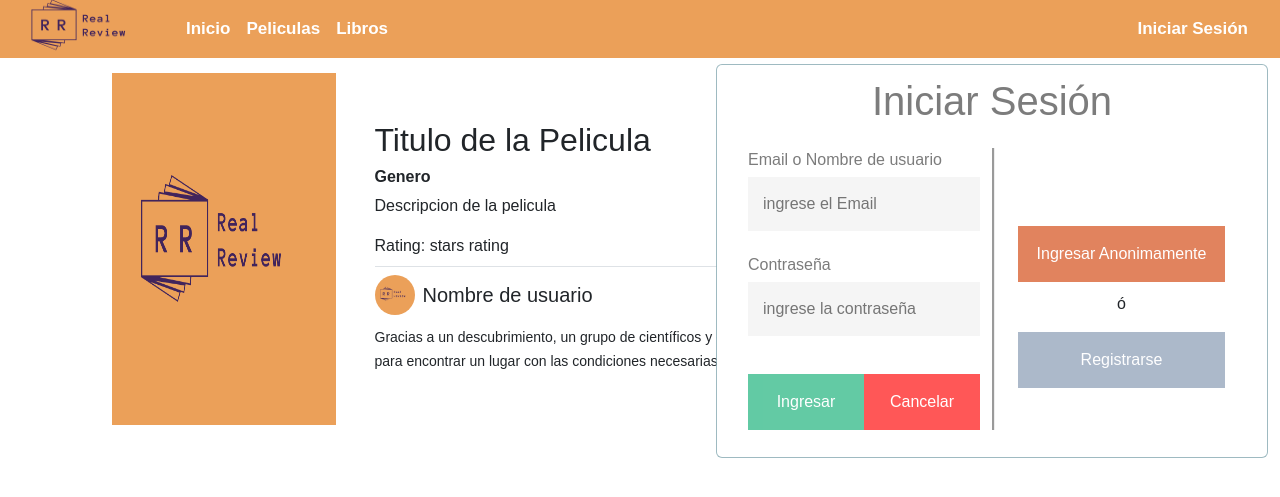
After one commit to BeaVix/Pagina-Reviews, a PHP site: page /PHP/Public/libros.php in a window 1280 px wide, after a click on "Iniciar Sesión". The commit adds this page. Shown: the top 497 px of the page. Run offline with PHP 8.4, Linux system fonts and the light colour scheme.

Commit message:
Cargar peliculas + login AJAX

```diff
--- a/CSS/style.css
+++ b/CSS/style.css
@@ -1,29 +1,35 @@
 body {
     margin: 0;
     font-family: Arial, Helvetica, sans-serif;
+    overflow-x: scroll;
 }
 
 /*Nav*/
 
 .navbar {
-    height: 7.5vh;
-    background-color: #f9ded3;
+    height: 7.2vh;
+    background-color: #eba059;
 }
 
-.navbar a, img {
+.navbar a {
     height: max-content;
     float: left;
     display: block;
     color: white;
     font-weight: bold;
     text-align: center;
-    padding: 20px 16px;
+    padding: 20px 20px;
     text-decoration: none;
     font-size: 17px;
 }
 
+.navbar img {
+    height: 150px;
+    width:  150px;
+}
+
 .navbar a:hover {
-    background-color: #fdd1b6;
+    background-color: rgba(255, 255, 255, 0.486);
     color: black;
 }
 
@@ -32,6 +38,10 @@ body {
 }
 
 /*Dropdown*/
+
+.dropdown-menu{
+    border: 1px solid #89abb4d0;
+}
 
 .dropdown-item{
     width: 550px;
@@ -57,7 +67,7 @@ body {
 /*Formulario*/
 
 h1 {
-    color: #89abb4;
+    color: #7c7c7c;
     text-align: center;
 }
 
@@ -66,7 +76,7 @@ hr{
 }
 
 label {
-    color: #89abb4d0;
+    color: #7c7c7c;
 }
 
 input[type=text], input[type=email], input[type=password] {
@@ -78,19 +88,18 @@ input[type=text], input[type=email], input[type=password] {
 }
 
 input[type=text]:focus, input[type=email]:focus, input[type=password]:focus {
-    background-color: #ddd;
-    outline: none;
+    background-color: rgba(245, 245, 245, 0.822);
+    outline:1px solid #c7b6be;
 }
 
 /*Botones*/
 
 .btn {
     color: white;
-    padding: 16px 20px;
+    padding: 16px 14px;
     border: none;
     cursor: pointer;
     width: 90%;
-    margin-bottom:10px;
     border-radius: 0px;
     opacity: 0.8;
 }
@@ -114,25 +123,38 @@ input[type=text]:focus, input[type=email]:focus, input[type=password]:focus {
 }
 
 .User{
-    background-color: #c7b6bec4;
+    background-color: #d13b00c9;
+    margin-bottom:10px;
 }
 
 .User:hover{
-    background-color: #c7b6be;
+    background-color: #d13b00;
     color: white;
 }
 
 .signin{
-    background-color: #a09299d3;
+    background-color: #899ab4de;
 }
 
 .signin:hover{
-    background-color: #a09299;
+    background-color: #899ab4;
     color: white;
 }
 
 .formBtn{
     display: flex;
+}
+
+.btn-comment{
+    border: none;
+    border-radius: 8px;
+    padding: 10px 20px;
+    color: white;
+    background-color: #eba059d2;
+}
+
+.btn-comment:hover {
+    background-color: #eba059;
 }
 
 /*Modal*/
@@ -151,6 +173,57 @@ input[type=text]:focus, input[type=email]:focus, input[type=password]:focus {
     width: 550px;
     padding: 20px;
 }
+
+
+/*Index*/
+
+.text-books{
+    margin-top: 150px;
+}
+
+.text-post{
+    margin-top: 10px;
+}
+
+.img-carrousel{
+    height: 14rem;
+}
+
+.card-img{
+    border-radius: 50%;
+    width: 60px;
+    height: 60px;
+}
+
+.card-img-user{
+    border-radius: 50%;
+    width: 40px;
+    height: 40px;
+}
+
+.d-flex{
+    align-items: center;
+}
+
+textarea{
+    width: 100%;
+    padding: 15px;
+    border: none;
+    border-radius: 10px;
+    background: whitesmoke;
+}
+
+textarea:focus {
+    background-color: rgba(245, 245, 245, 0.822);
+    outline: none;
+}
+
+
+.Poster{
+    width: 14rem;
+    height: 22rem;
+}
+
 
 @media screen and (max-width: 600px) {
     .navbar a:not(:first-child) {display: none;}
--- /dev/null
+++ b/Config/BDD_Config.php
@@ -0,0 +1,6 @@
+<?php
+    define("BDDNombre", 'ReviewsBD');
+    define("BDDServer", 'localhost');
+    define("BDDUser", 'root');
+    define('BDDPass', 'usbw');
+?>
--- /dev/null
+++ b/JS/AJAX.js
@@ -0,0 +1,23 @@
+/* Iniciar sesión sin ir directamente a loginAuth.php usando Fetch */
+async function signIn(){
+    const loginbtn = document.querySelector('#nav-login');
+    const formErr = document.querySelector('#login-form-error');
+
+    const name = document.querySelector('#email').value;
+    const pass = document.querySelector('#psw').value;
+
+    let data = new FormData();
+    data.append('user', name);
+    data.append('psw', pass);
+
+    let response = await fetch('../Private/loginAuth.php', {
+        method: 'POST',
+        body: data
+    });
+    let result = await response.text();
+    console.log(result);
+}
+
+function anonSignIn(){
+
+}
--- a/PHP/Private/Clases/database.php
+++ b/PHP/Private/Clases/database.php
@@ -5,9 +5,9 @@
 
 	namespace BDD;
 	use PDO;
-use PDOException;
+	use PDOException;
 
-	class database{
+	class Database{
 		public $BDDCon; //Conexion PDO a la base de datos
 
 		function __construct(){
@@ -16,7 +16,7 @@ use PDOException;
 
 		// Realiza una nueva connexión
 		protected function newConnection(){
-			include '../../Config/BDD_config.php'; //Busca archivo en carpeta /Config
+			include_once '../../Config/BDD_config.php'; //Busca archivo en carpeta /Config
 			$conn = "mysql:dbname=".BDDNombre.";host=".BDDServer;
 			try{
 				$this->BDDCon = new PDO($conn, BDDUser, BDDPass,
--- /dev/null
+++ b/PHP/Public/libros.php
@@ -0,0 +1,45 @@
+<?php
+include '../Templates/header.php';
+?>
+
+<div class="container text-center">
+  <div class="row">
+    <div class="col-3 p-0 me-0">
+      <img src="../../Resources/imgs/logo.png" class="Poster" alt="Pelicula">
+    </div>
+    <div class="col-sm pt-5">
+      <div class="text-md-start">
+        <h2>Titulo de la Pelicula</h2>
+        <h6><b>Genero</b></h6>
+        <p>Descripcion de la pelicula</p>
+      </div>
+      <div class="d-flex pb-2">
+        <div>Rating: stars rating</div>
+        <div class="ms-auto">
+          <i class='bx bxs-comment-detail' data-bs-toggle="collapse" data-bs-target="#demo" aria-expanded="false" aria-controls="demo"></i> Reviews: hfh
+        </div>
+      </div>
+      <div class="collapse" id="demo">
+        <div class="card-body">
+          <form>
+            <div class="row">
+              <div class="col-9">
+                  <textarea type="text" class="" placeholder="Deja tu review aquí.." name="comment"></textarea>
+              </div>
+              <div class="col-2 pt-3">
+                  <input type="submit" class="btn-comment" placeholder="Comentar" name="comment"/>
+              </div>
+            </div>
+          </form>
+        </div>
+      </div>
+      <div class="card-body border-top pt-2">
+        <div class="d-flex">
+          <img src="../../Resources/imgs/logo.png" class="card-img-user" alt="...">
+          <h5 class="card-p m-2">Nombre de usuario</b></h5>
+        </div>
+        <p class="text-start text-post"><small>Gracias a un descubrimiento, un grupo de científicos y exploradores, encabezados por Cooper, se embarcan en un viaje espacial para encontrar un lugar con las condiciones necesarias para reemplazar a la Tierra y comenzar una nueva vida allí.</small></p>
+      </div>
+    </div>
+  </div>
+</div>
--- a/PHP/Templates/header.php
+++ b/PHP/Templates/header.php
@@ -8,30 +8,31 @@
     <link href='https://unpkg.com/boxicons@2.1.2/css/boxicons.min.css' rel='stylesheet'>
     <link href="https://cdn.jsdelivr.net/npm/bootstrap@5.2.0/dist/css/bootstrap.min.css" rel="stylesheet">
     <link href="../../CSS/style.css" type=" text/css" rel='stylesheet'>
+    <link href="../../Resources/imgs/favicon.png" type="image/png" rel="icon">
 
     <script src="https://cdn.jsdelivr.net/npm/bootstrap@5.2.0/dist/js/bootstrap.bundle.min.js"></script>
-    <title>Entretaniment View</title>
+    <title>Real ReView</title>
 </head>
 <body>
 
 <nav class="navbar navbar-expand-sm" id="nav">
         <div class="container-fluid">
-            <img class="navbar-brand" src="" alt="Logo">
+            <img class="navbar-brand" src="../../Resources/imgs/logo_transparent.png" alt="Logo">
 
             <div class="collapse navbar-collapse" id="navbarNavDropdown">
                 <ul class="navbar-nav">
                         <li class="nav-item">
-                            <a class="nav-link" aria-current="page" href="#">Inicio</a>
+                            <a class="nav-link" aria-current="page" href="../Public/index.php">Inicio</a>
                         </li>
                         <li class="nav-item">
-                            <a class="nav-link" href="#">Peliculas</a>
+                            <a class="nav-link" href="../Public/peliculas.php">Peliculas</a>
                         </li>
                         <li class="nav-item">
-                            <a class="nav-link" href="#">Libros</a>
+                            <a class="nav-link" href="../Public/libros.php">Libros</a>
                         </li>
             </div>  <!--FORMULARIO DE INGRESO-->
                     <li class="nav-item d-flex dropdown">
-                    <a class="dropdown-toggle" data-bs-toggle="dropdown" data-bs-display="static" aria-expanded="false">Iniciar Sesión</a>
+                    <a class="nav-link" data-bs-toggle="dropdown" data-bs-display="static" aria-expanded="false">Iniciar Sesión</a>
                         <ul class="dropdown-menu dropdown-menu-lg-end">
                             <li>
                                 <form class="dropdown-item form-container" action="../Private/loginAuth.php" method="POST">
@@ -40,28 +41,27 @@
                                         <div class="col-sm-6">
                                             <div class="mb-3">
                                                 <label for="email">Email o Nombre de usuario</label><br>
-                                                <input type="text" name="user" id="email" placeholder="ingrese el Email" required><br>
+                                                <input type="text" name="user" id="email" placeholder="ingrese el Email"><br>
 
                                                 <label for="psw">Contraseña</label><br>
-                                                <input type="password" name="psw" id="psw" placeholder="ingrese la contraseña" required>
+                                                <input type="password" name="psw" id="psw" placeholder="ingrese la contraseña">
                                             </div>
                                                 <div class="formBtn">
                                                     <button type="submit" class="btn success">Ingresar</button>
                                                     <button type="button" class="btn cancel" onclick="limpiarForm();" >Cancelar</button>
                                                 </div>
+                                                <span id="login-form-error" class="d-none">*Nombre de usuario y/o contraseña incorrectos</span>
                                         </div>
                                         </form>
                                         <div class="col-sm-6 rigth text-center">
                                             <div class="mt-5">
-                                                <form action="../Private/loginAuth.php" method="POST">
-                                                    <input type="hidden" name="anon" value="1">
-                                                    <input type="submit" class="btn User" value="Ingresar Anonimamente">
-                                                </form>
+                                                <button class="btn User" id="anon-btn">Ingresar Anonimamente</button>
                                                 <p class="text-center">ó<p>
                                                 <button type="button" class="btn signin" onclick="openModal();">Registrarse</button>
                                             </div>
                                         </div>
                                     </div>
+                                </form>
                             </li>
                         </ul>
                     </li>
@@ -85,11 +85,12 @@
                 <input type="password" name="psw" placeholder="ingrese la contraseña" required>
 
                 <div class="formBtn">
-                <button type="submit" class="btn success">Registrarse</button>
-                <button type="button" class="btn cancel" onclick="closeModal();">Cancelar</button>
+                    <button type="submit" class="btn success">Registrarse</button>
+                    <button type="button" class="btn cancel" onclick="closeModal();">Cancelar</button>
                 </div>
             </form>
         </div>
     </div>
 
     <script src="../../JS/main.js"></script>
+    <script src="../../JS/AJAX.js"></script>
```
Also changed, not shown: PHP/Private/Clases/peliculasDB.php (added, +19 -0 lines), PHP/Private/Clases/reviewsDB.php (added, +28 -0 lines), PHP/Private/loginAuth.php (+4 -4 lines), PHP/Public/index.php (+268 -0 lines), PHP/Public/peliculas.php (added, +81 -0 lines), Resources/imgs/borrar.txt (deleted), Resources/imgs/evilDeadTwo.jpg (added), Resources/imgs/favicon.png (added), Resources/imgs/logo.png (added), Resources/imgs/logo_transparent.png (added).
